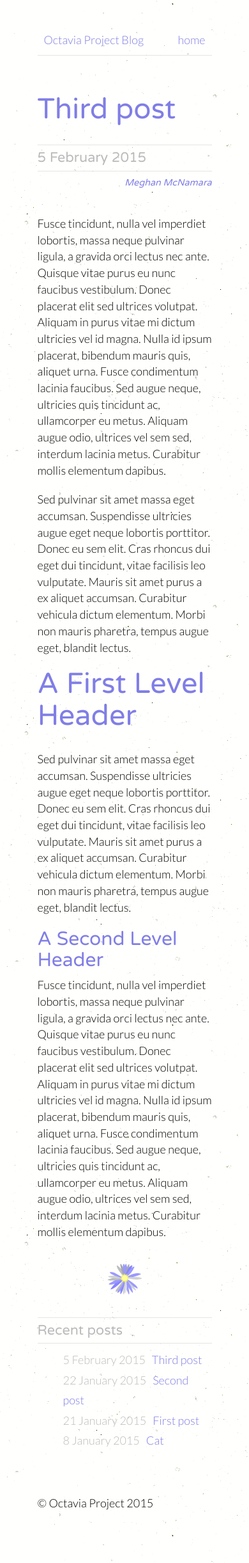
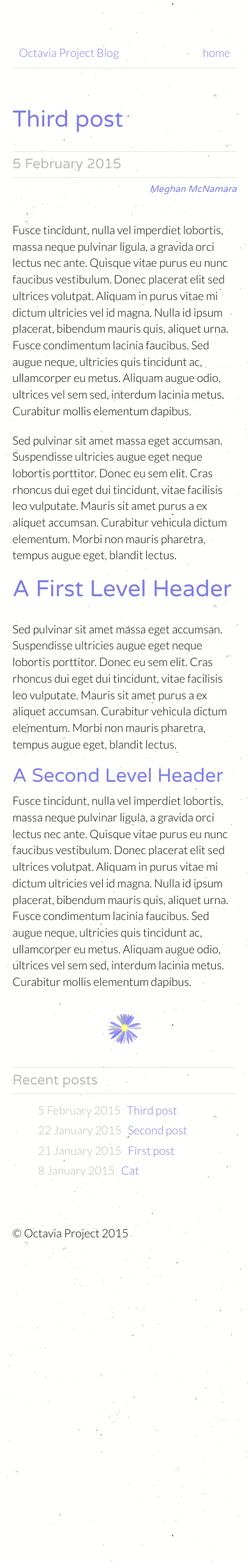
Before and after one commit to OctaviaProject/octaviaproject.github.io, a Jekyll site: the page built from blog.html, in a window 390 px wide. Shown: the whole page at 64% size. Built offline with Jekyll 4.4.1, drawn with Linux system fonts in a browser that asks for light colours.

Commit message:
Small device style

```diff
--- a/assets/css/blog-styles.scss
+++ b/assets/css/blog-styles.scss
@@ -50,6 +50,7 @@
   padding: 8px 0px 8px 0px;
   color: $text-subtle;
 }
+
 h3.post-header {
   color: $darker-purple;
   font-size: 0.8em;
@@ -66,6 +67,7 @@
 a {
   color: $darker-purple;
 }
+
 a:hover {
   color: $primary-purple;
   text-decoration: none;
@@ -76,11 +78,6 @@
   width: 70%;
   margin: 0 auto;
   padding: 40px;
-}
-
-.header {
-  padding: 0px 30px 15px 30px;
-  text-align: center;
 }
 
 .footer {
@@ -105,33 +102,14 @@
 
 // Smaller than landscape tablet
 @media screen and (max-width: 768px) {
-   Remove the padding we set earlier
   .header,
   .main,
   .footer {
-    padding-right: 0;
-    padding-left: 0;
+    width: 90%;
+    padding-right: 0px;
+    padding-left: 0px;
   }
-  .header {
-    padding: 0px;
-    margin-bottom: 30px;
-  }
-  .main {
-    box-shadow: none;
-    background-color: transparent;
-    padding-top: 20px;
-  }
-  .navbar div.active {
-    border: 2px solid $primary-purple;
-  }
-  img.bio {
-    margin-right: 15px;
-    margin-bottom: 10px;
+  h1 {
+    font-size: 2em;
   }
 }
-
-@media screen and (max-width: 420px) {
-  img.bio {
-    width:100%;
-  }
-}
```
